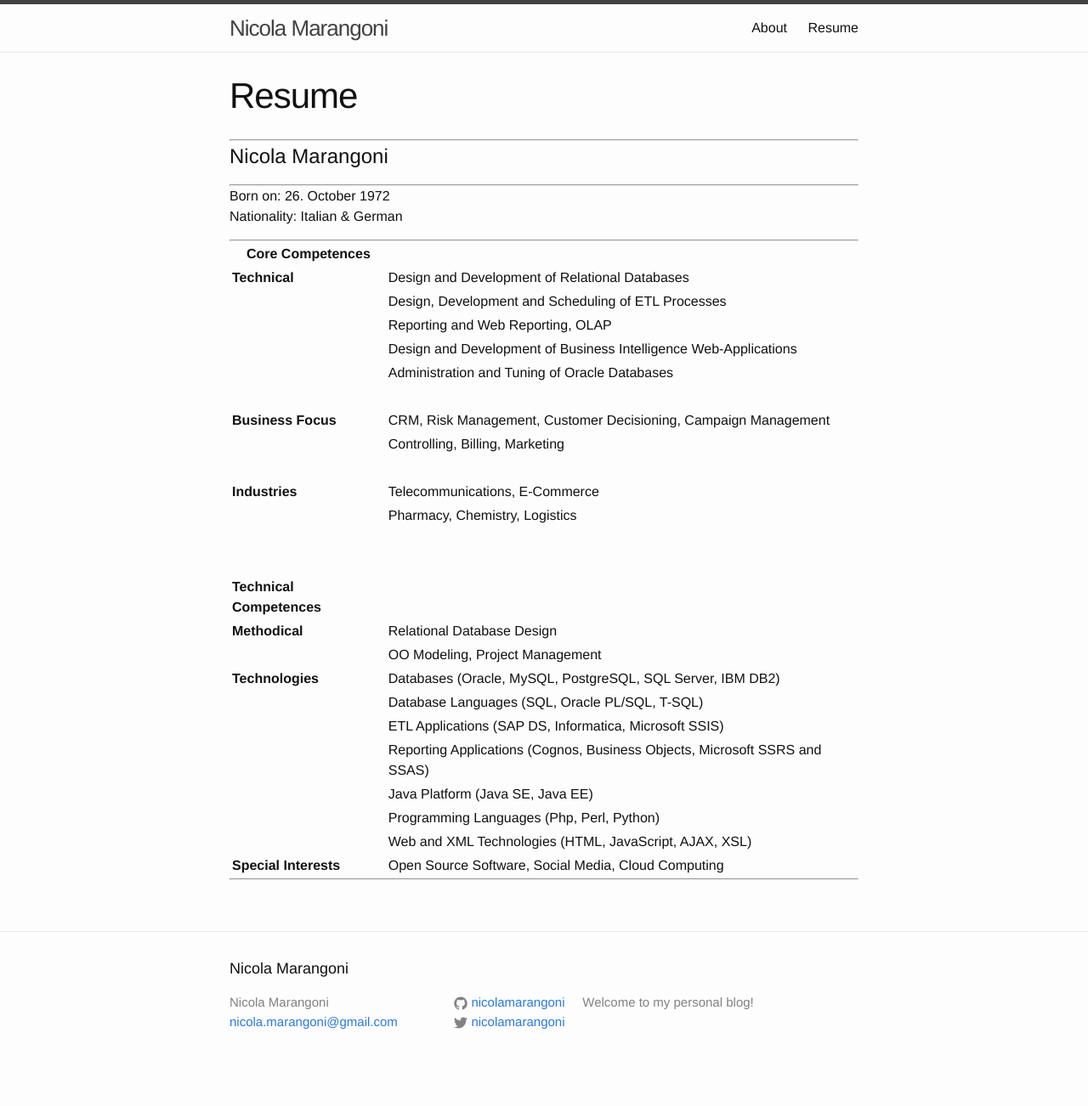
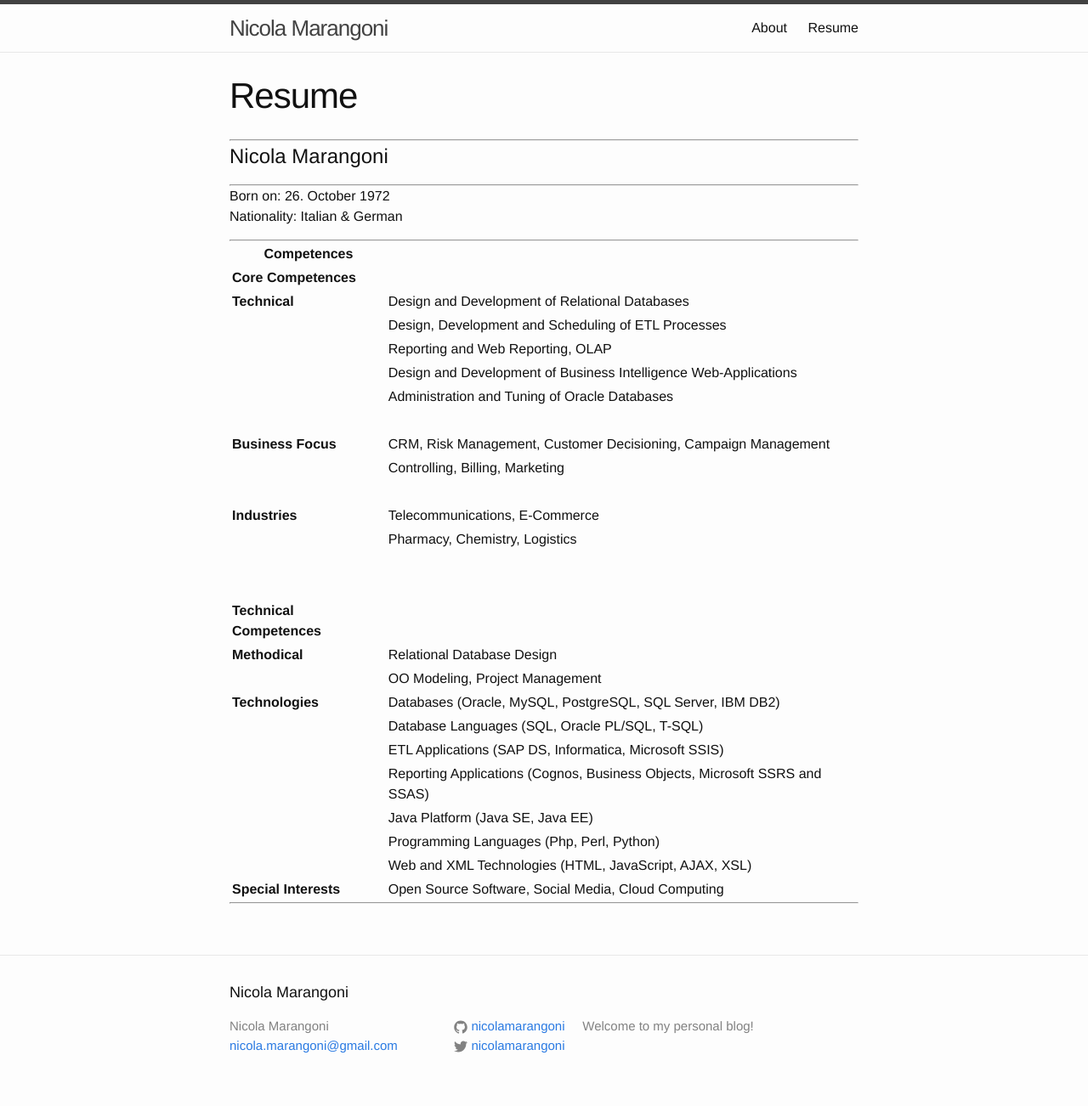
Before and after one commit to nicolamarangoni/nicolamarangoni.github.io, a Jekyll site: the page built from resume.md, in a window 1280 px wide. Shown: the whole page at 85% size. Built offline with Jekyll 4.4.1, drawn with Linux system fonts in a browser that asks for light colours; before the commit the page ends 1274 px from its top, so only the background shows below that.

Commit message:
Updated resume.md

```diff
--- a/resume.md
+++ b/resume.md
@@ -15,8 +15,9 @@ Nationality: Italian & German
 
 ---
 
+| **Competences** | |
+| -- | -- |
 | **Core Competences** | |
-| -- | -- |
 | **Technical** | Design and Development of Relational Databases
 | | Design, Development and Scheduling of ETL Processes |
 | | Reporting and Web Reporting, OLAP |
```
